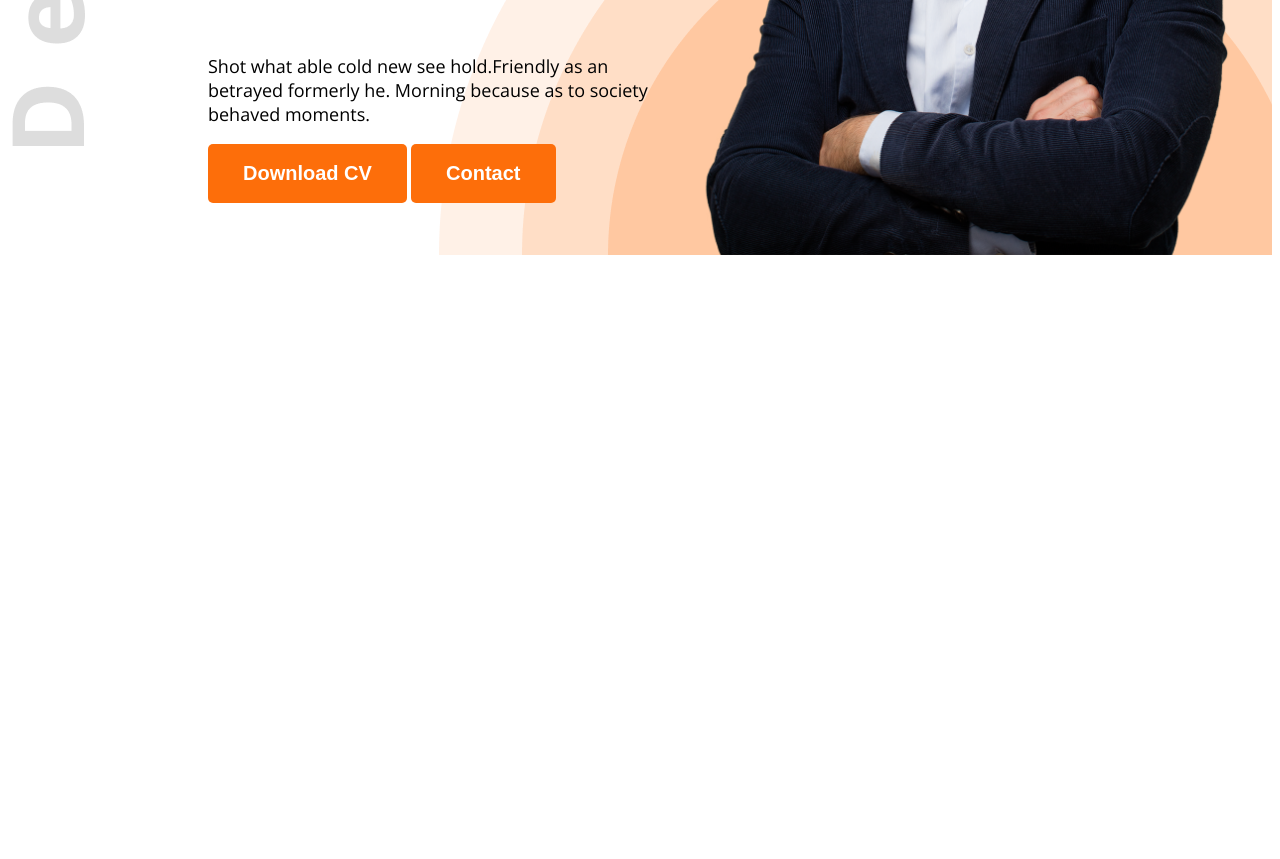
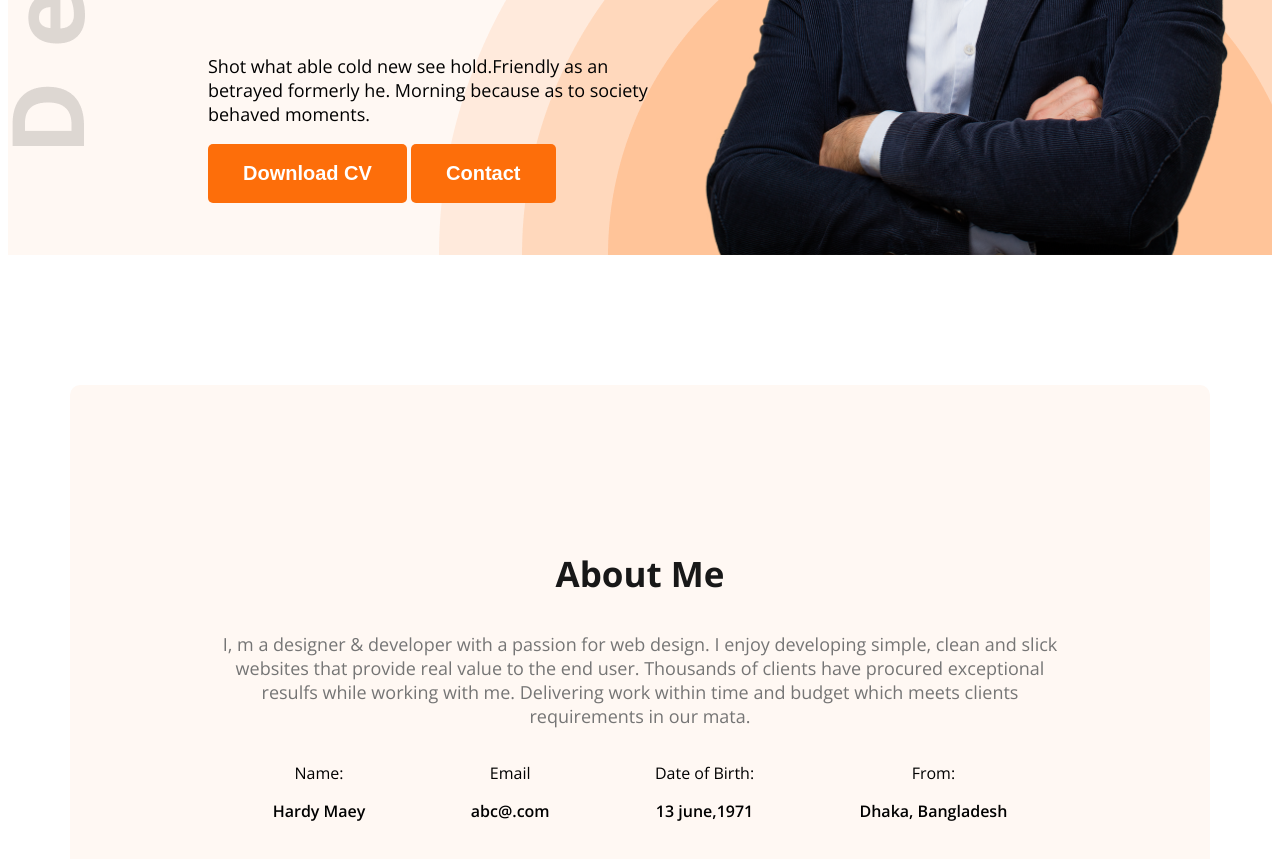
Before and after one commit to sadia6867/web-dev-portfolio, a plain HTML site: page index.html in a window 1280 px wide. Shown: the part 667-1526 px from the top of the page. Before the commit the page ends 930 px from the top, so only its background shows below. Drawn offline with nearby package versions, Linux system fonts and the light colour scheme.

Commit message:
about section

```diff
--- a/index.html
+++ b/index.html
@@ -32,7 +32,30 @@
        </div>
     </header>
     <main>
+     <section class="about secondary-bg">
+        <h3 class="section-title">About Me</h3>
+        <p class="section-description">I, m a designer & developer with a passion for web design. I enjoy developing simple, clean and slick websites that provide real value to the end user. Thousands of clients have procured exceptional resulfs while working with me. Delivering work within time and budget which meets clients requirements in our mata.</p>
+        <div class="about-items">
+            <!-- .about-item*4>p.item-title+p.item-description -->
+            <div class="about-item">
+                <p class="item-title">Name:</p>
+                <p class="item-description">Hardy Maey</p>
+            </div>
+            <div class="about-item">
+                <p class="item-title">Email</p>
+                <p class="item-description">abc@.com</p>
+            </div>
+            <div class="about-item">
+                <p class="item-title">Date of Birth:</p>
+                <p class="item-description">13 june,1971</p>
+            </div>
+            <div class="about-item">
+                <p class="item-title">From:</p>
+                <p class="item-description">Dhaka, Bangladesh</p>
+            </div>
+        </div>
 
+     </section>
     </main>
     <footer>
 
--- a/styles/portfolio.css
+++ b/styles/portfolio.css
@@ -7,6 +7,9 @@
     "wdth" 100;
 }
 /* Shared style */
+.secondary-bg{
+    background-color: #FFF8F3;
+}
 .text-primary{
     color: #FD6E0A;
 }
@@ -24,11 +27,25 @@
  font-weight: bold;
 
 }
+
+.section-title{
+font-size: 35px;
+font-weight: bold;
+color: #181818;
+}
+
+.section-description{
+    font-size: 18px;
+    color: #757575;
+}
+
+
 /* header  */
 .header{
     background-image: url(../images/developer.png),url(../images/header_bg.png);
     background-repeat: no-repeat;
     background-position: top left, bottom right;
+    background-color: #FFF8F3;
 }
 
 /* NAV styles */
@@ -78,3 +95,24 @@ nav li a{
 .banner-profile-pic{
     width: 580px;
 }
+/* main styles */
+
+main{
+    max-width: 1140px;
+    margin: 0 auto;
+}
+/* About section*/
+.about{
+    border-radius: 10px;
+    padding: 130px 150px;
+    text-align: center;
+    margin-top: 130px;
+
+}
+.about-items{
+display: flex;
+justify-content: space-around;
+}
+.item-description{
+    font-weight: 600;
+}
```
